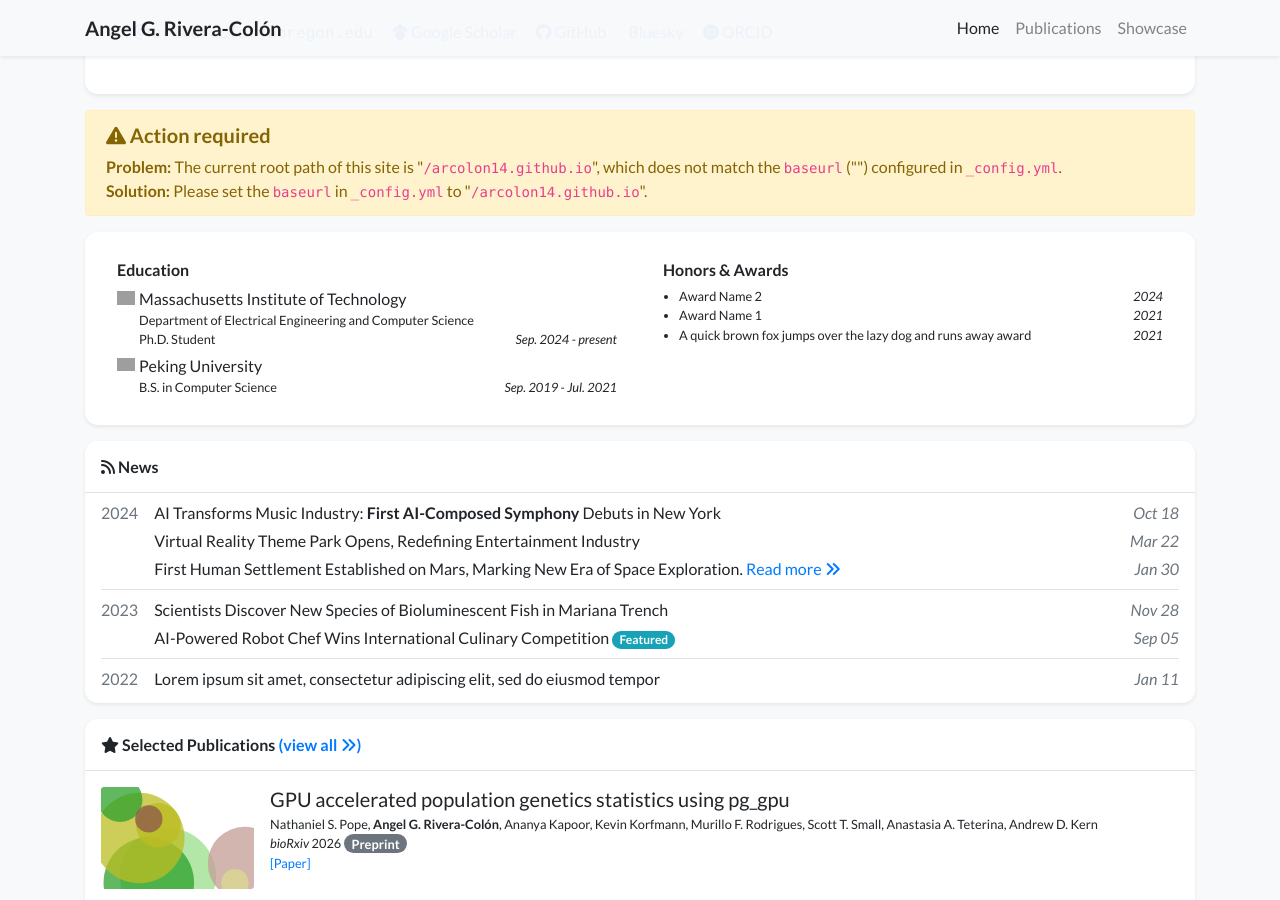
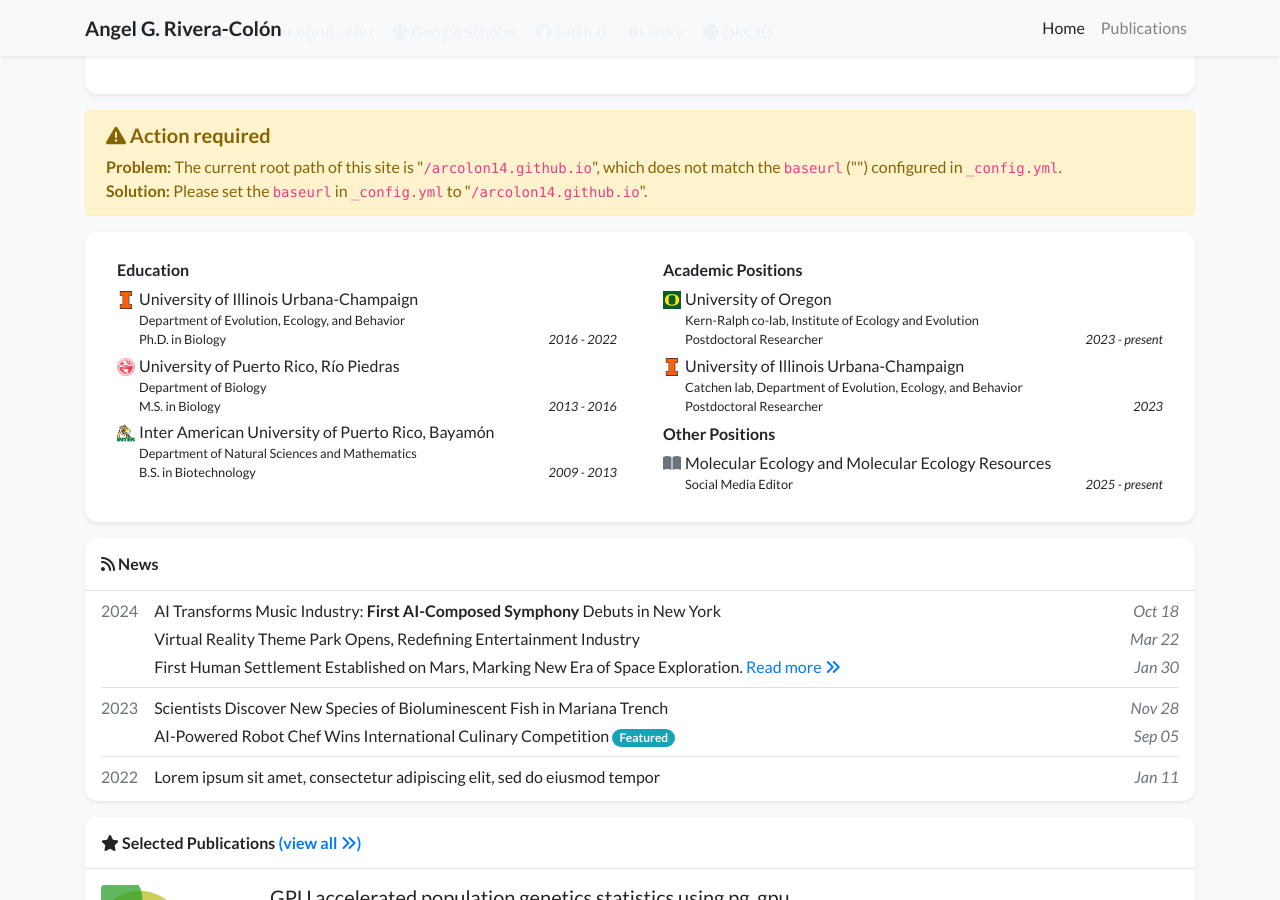
Before and after one commit to arcolon14/arcolon14.github.io, a Jekyll site: the page built from index.html, in a window 1280 px wide and 900 px high, scrolled down 373 px. Built offline with Jekyll 4.4.1, drawn with Linux system fonts in a browser that asks for light colours; nearby versions of some CDN libraries; a style sheet for code colours, icons or effects is not loaded; grey boxes are pictures that could not be loaded.

Commit message:
edited education and experience

```diff
--- a/_config.yml
+++ b/_config.yml
@@ -37,4 +37,3 @@
 collections:
   - publications
   - news
-  - showcase
--- a/_data/navigation.yml
+++ b/_data/navigation.yml
@@ -1,9 +1,7 @@
 pages:
 # NOTE: `name` field must match the `navbar_title` field in the page's front matter to ensure the correct page is highlighted in the navbar.
-#       For example, the `navbar_title` field in `showcase.html` is "Showcase" and the `name` field here should also be "Showcase"
+#       For example, the `navbar_title` field in `publications.html` is "Publications" and the `name` field here should also be "Publications"
 - name: Home
   url: /
 - name: Publications
   url: /publications
-- name: Showcase
-  url: /showcase
--- a/_data/profile.yml
+++ b/_data/profile.yml
@@ -3,7 +3,8 @@ secondary_name: ""
 navbar_name: "Angel G. Rivera-Colón"
 
 positions:
-- name: Postdoctoral Researcher, Kern-Ralph co-lab, Institute of Ecology and Evolution, University of Oregon
+- logo: /assets/images/badges/uo.jpg
+  name: Postdoctoral Researcher, Kern-Ralph co-lab, Institute of Ecology and Evolution, University of Oregon
 
 
 email: "ariverac@uoregon.edu"
@@ -29,27 +30,42 @@ portrait_url: /assets/images/photos/profile.jpg
 #   Optional caption shown when hovering over the photo.
 
 education:
-- name: Massachusetts Institute of Technology
-  logo: /assets/images/badges/MIT_Social_circle.png
-  position: >-
-    Department of Electrical Engineering and Computer Science <br/>
-    Ph.D. Student
-  date: Sep. 2024 - present
-- name: Peking University
-  logo: /assets/images/badges/PKU_red.png
-  position: B.S. in Computer Science
-  date: Sep. 2019 - Jul. 2021
+- name: University of Illinois Urbana-Champaign
+  logo: /assets/images/badges/uiuc.png
+  dept: Department of Evolution, Ecology, and Behavior
+  position: Ph.D. in Biology
+  date: 2016 - 2022
+- name: University of Puerto Rico, Río Piedras
+  logo: /assets/images/badges/uprrp.png
+  dept: Department of Biology
+  position: M.S. in Biology
+  date: 2013 - 2016
+- name: Inter American University of Puerto Rico, Bayamón
+  logo: /assets/images/badges/inter.png
+  dept: Department of Natural Sciences and Mathematics
+  position: B.S. in Biotechnology
+  date: 2009 - 2013
 
-# experience:
-# - name: Peking University
-#   logo: /assets/images/badges/PKU_red.png
-#   position: Research Intern
-#   date: Sep. 2019 - Jul. 2021
+# Shown on the homepage under "Academic Positions"
+experience:
+- name: University of Oregon
+  logo: /assets/images/badges/uo.jpg
+  dept: Kern-Ralph co-lab, Institute of Ecology and Evolution
+  position: Postdoctoral Researcher
+  date: 2023 - present
+- name: University of Illinois Urbana-Champaign
+  logo: /assets/images/badges/uiuc.png
+  dept: Catchen lab, Department of Evolution, Ecology, and Behavior
+  position: Postdoctoral Researcher
+  date: "2023"
 
-awards:
-- name: Award Name 2
-  date: 2024
-- name: Award Name 1
-  date: 2021
-- name: A quick brown fox jumps over the lazy dog and runs away award
-  date: 2021
+# Shown on the homepage under "Other Positions"; entries without a logo get a book icon
+other_positions:
+- name: Molecular Ecology and Molecular Ecology Resources
+  position: Social Media Editor
+  date: 2025 - present
+
+# Uncomment to show an "Awards" section on the homepage
+# awards:
+# - name: Award name
+#   date: 2024
--- a/_includes/widgets/experience_card.html
+++ b/_includes/widgets/experience_card.html
@@ -29,11 +29,42 @@
                     {% if site.data.profile.experience %}
                     <div class="col-md-6">
                         <div class="mx-2 my-1">
-                            <h6>Experience</h6>
+                            <h6>Academic Positions</h6>
                             <ul class="list-unstyled mb-1">
                                 {% for item in site.data.profile.experience %}
                                 <li class="media mb-1">
+                                    {% if item.logo %}
                                     <img src="{{ item.logo | relative_url }}" alt="{{ item.name }}" style="width: 18px;" class="mr-1 mt-1">
+                                    {% else %}
+                                    <i class="fas fa-book-open text-muted text-center mr-1 mt-1" style="width: 18px;"></i>
+                                    {% endif %}
+                                    <div class="media-body">
+                                        <div>{{ item.name }}</div>
+                                        <div class="small">{{ item.dept }}</div>
+                                        <div class="small d-flex">
+                                            <div>{{ item.position }}</div>
+                                            <div class="mt-auto ml-auto no-break"><em>{{ item.date }}</em></div>
+                                        </div>
+                                    </div>
+                                </li>
+                                {% endfor %}
+                            </ul>
+                        </div>
+                    </div>
+                    {% endif %}
+
+                    {% if site.data.profile.other_positions %}
+                    <div class="col-md-6">
+                        <div class="mx-2 my-1">
+                            <h6>Other Positions</h6>
+                            <ul class="list-unstyled mb-1">
+                                {% for item in site.data.profile.other_positions %}
+                                <li class="media mb-1">
+                                    {% if item.logo %}
+                                    <img src="{{ item.logo | relative_url }}" alt="{{ item.name }}" style="width: 18px;" class="mr-1 mt-1">
+                                    {% else %}
+                                    <i class="fas fa-book-open text-muted text-center mr-1 mt-1" style="width: 18px;"></i>
+                                    {% endif %}
                                     <div class="media-body">
                                         <div>{{ item.name }}</div>
                                         <div class="small">{{ item.dept }}</div>
```
Also changed, not shown: assets/images/badges/inter.png (added), assets/images/badges/uiuc.png (added), assets/images/badges/uo.jpg (added), assets/images/badges/uprrp.png (added).
